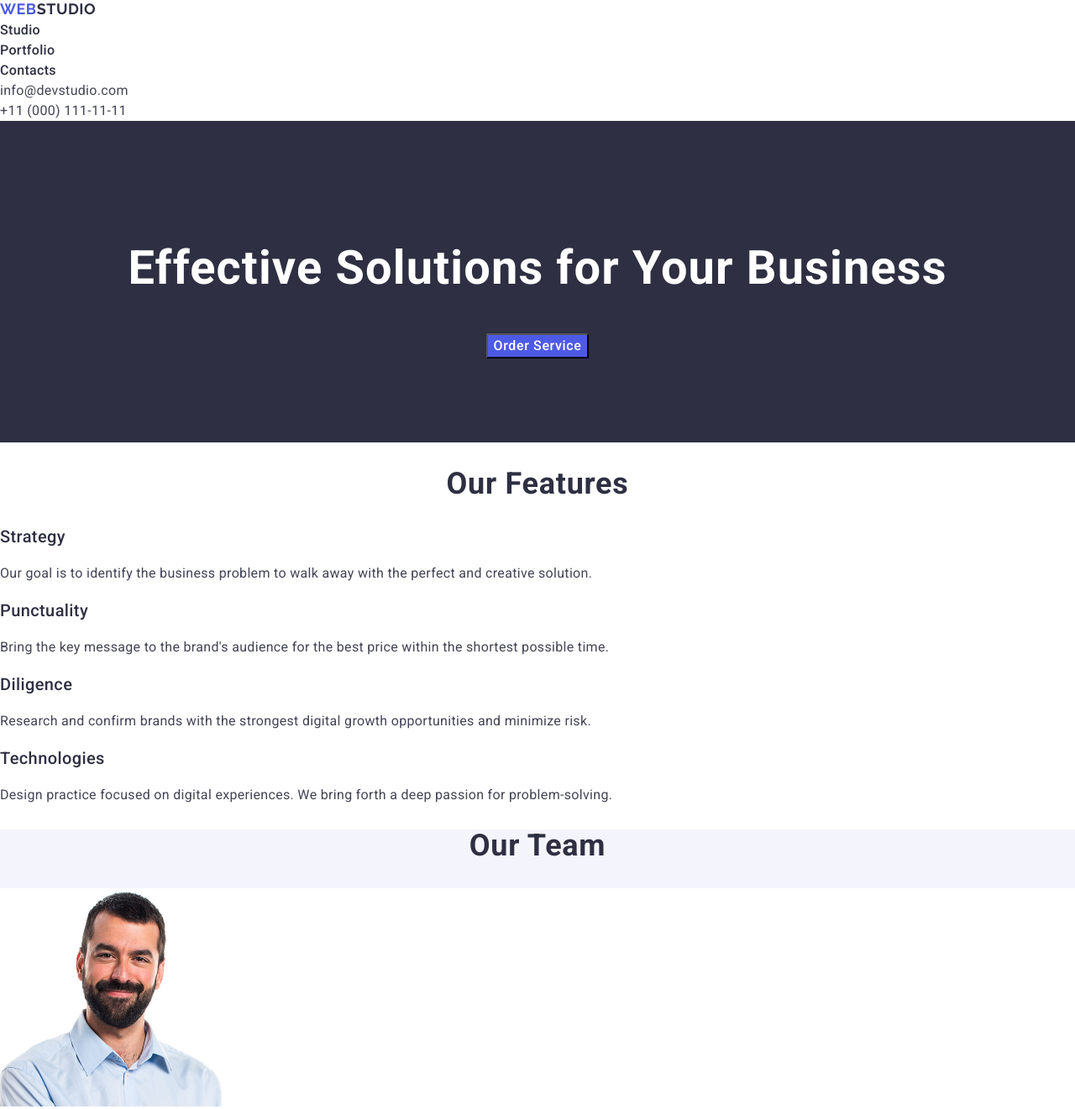
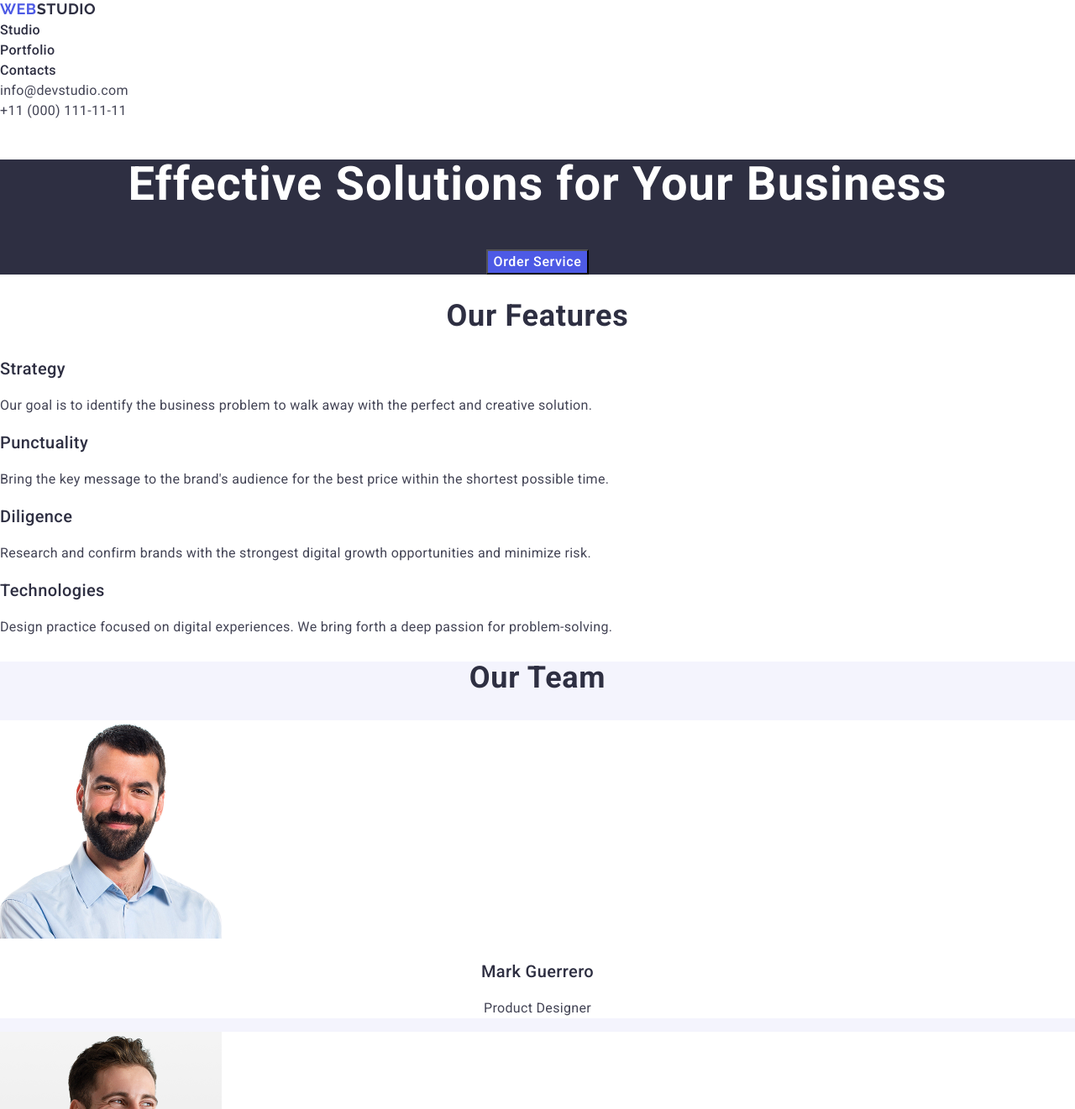
Before and after one commit to DaniilLeonov0/goit-markup-hw-02, a plain HTML site: page index.html in a window 1280 px wide. Shown: the top 1321 px of the page at 84% size. Drawn offline with nearby package versions, Linux system fonts and the light colour scheme.

Commit message:
Update styles

```diff
--- a/css/styles.css
+++ b/css/styles.css
@@ -69,7 +69,6 @@ address {
 
 .hero {
     background-color: #2E2F42;
-    padding: 100px;
     text-align: center;
 }
 
@@ -126,8 +125,8 @@ address {
 }
 
 .team-name {
-    font-weight: 700;
-    font-size: 18px;
+    font-weight: 500;
+    font-size: 20px;
     line-height: 1.2;
     letter-spacing: 0.02em;
     color: #2e2f42;
@@ -163,7 +162,6 @@ address {
 
 footer {
     background-color: #2E2F42;
-    padding: 20px;
 }
 
 .footer-logo {
--- a/index.html
+++ b/index.html
@@ -86,7 +86,7 @@
     </section>
 </main>
 <footer>
-    <a class="footer-logo" href="./index.html"><span class="logo-accent">Web</span>Studio</a>
+    <a class="logo footer-logo" href="./index.html"><span class="logo-accent">Web</span>Studio</a>
     <p class="footer-text">Increase the flow of customers and sales for your business with digital marketing & growth solutions.</p>
 </footer>
 </body>
```
